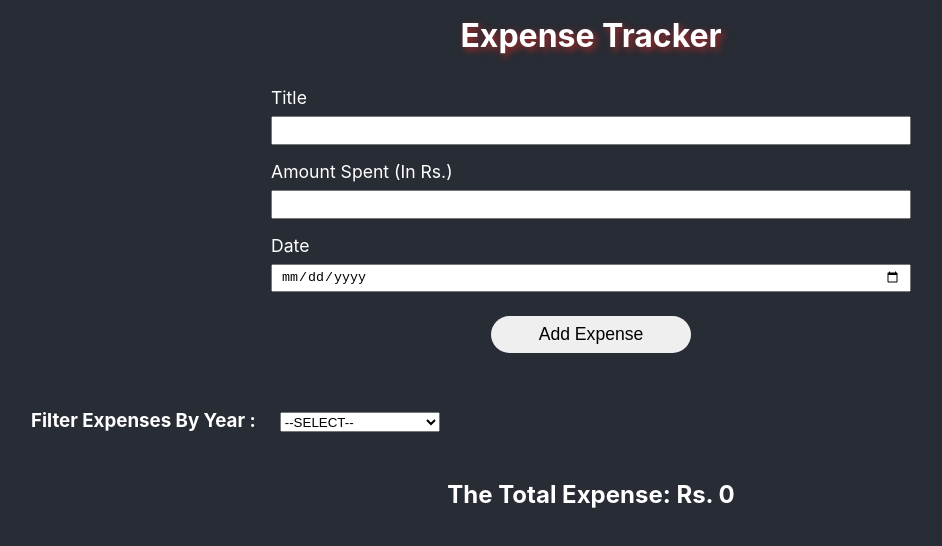
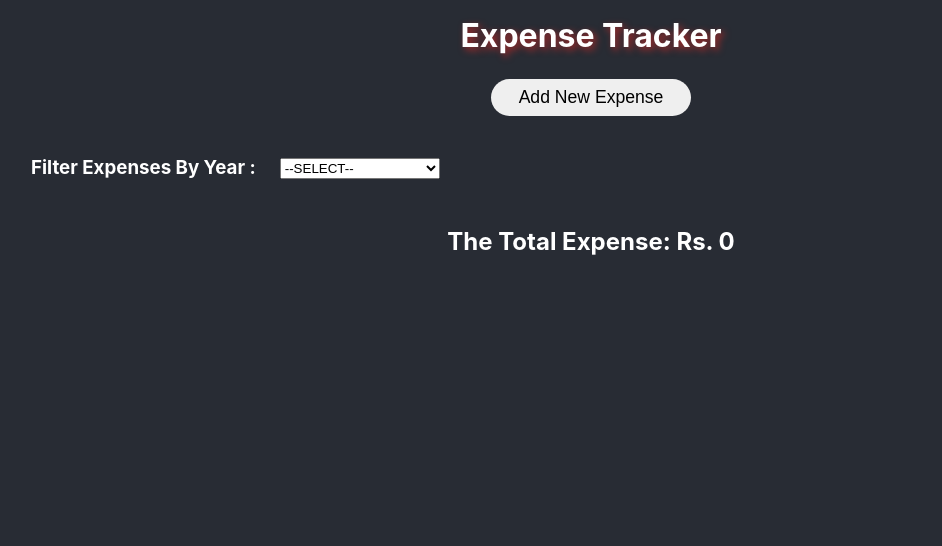
Before and after one commit to Nikhil2408/expense-tracker, a React (Create React App) app: page / in a window 1280 px wide. Shown: the top 546 px of the page, without its empty margins (49-991 px from the left). Built offline with nearby package versions, Linux system fonts and the light colour scheme.

Commit message:
feat: displaying form on btn click

```diff
--- a/src/components/ExpenseFormComponent/ExpenseForm.js
+++ b/src/components/ExpenseFormComponent/ExpenseForm.js
@@ -7,7 +7,8 @@ function ExpenseForm(props){
     let [userInput, setUserInput] = useState({
         title: "",
         amount: "",
-        date: ""
+        date: "",
+        addExpenseBtn: false
     });
 
     function changeHandler(eventObj){
@@ -30,10 +31,30 @@ function ExpenseForm(props){
             setUserInput({
                 title: "",
                 amount: "",
-                date: ""
+                date: "",
+                addExpenseBtn: false
             })
         }
+    }
 
+    function clickHandler(){
+        setUserInput(function(currentState){
+            return {
+                ...currentState,
+                addExpenseBtn: true
+            }
+        })
+    }
+
+    if(userInput.title === ""
+    && userInput.amount === ""
+    && userInput.date === ""
+    && userInput.addExpenseBtn === false){
+        return (
+            <div>
+                <button className="ExpenseForm-addNewExpenseBtn" onClick={clickHandler}>Add New Expense</button>
+            </div>
+        )
     }
 
     return (
--- a/src/styles/ExpenseForm.css
+++ b/src/styles/ExpenseForm.css
@@ -38,3 +38,18 @@
     background-color: brown;
     color: white;
 }
+
+.ExpenseForm-addNewExpenseBtn{
+    margin: 1.5rem auto;
+    font-size: 1.1rem;
+    border: none;
+    border-radius: 20px;
+    width: 200px;
+    padding: 0.5rem 0.2rem;
+    cursor: pointer;
+}
+
+.ExpenseForm-addNewExpenseBtn:hover{
+    background-color: brown;
+    color: white;
+}
```
